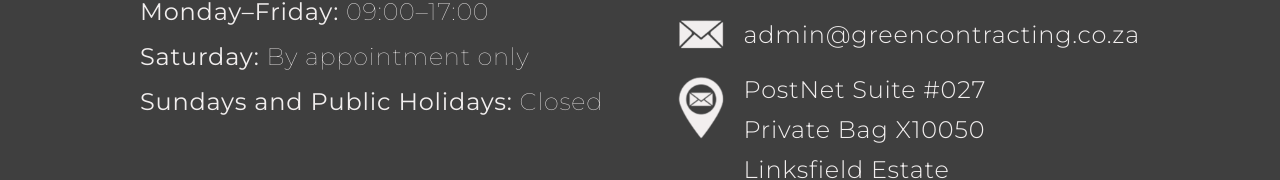
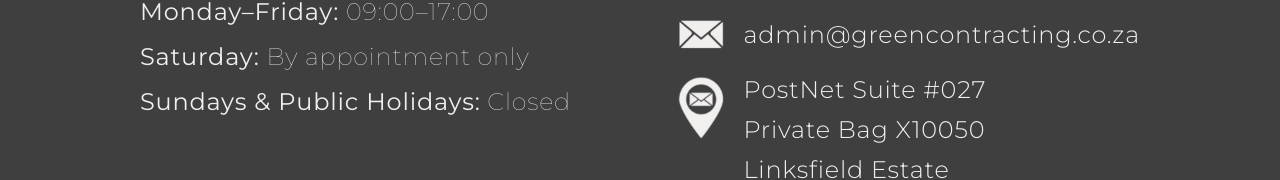
Before and after one commit to Web-Loom-Pty-Ltd/green-contracting, a plain HTML site: page public/index.html in a window 1280 px wide. Shown: the part 2839-3019 px from the top of the page. Drawn offline with Linux system fonts and the light colour scheme.

Commit message:
Update index.html

```diff
--- a/public/index.html
+++ b/public/index.html
@@ -181,7 +181,7 @@
             <h4>BUSINESS HOURS:</h4>
             <p><b>Monday&#8211;Friday:</b> 09:00&#8211;17:00</p>
             <p><b>Saturday:</b> By appointment only</p>
-            <p><b>Sundays and Public Holidays:</b> Closed</p>
+            <p><b>Sundays &amp; Public Holidays:</b> Closed</p>
           </div>
           <div id="footer_contact">
             <div id="whatsapp">
```
